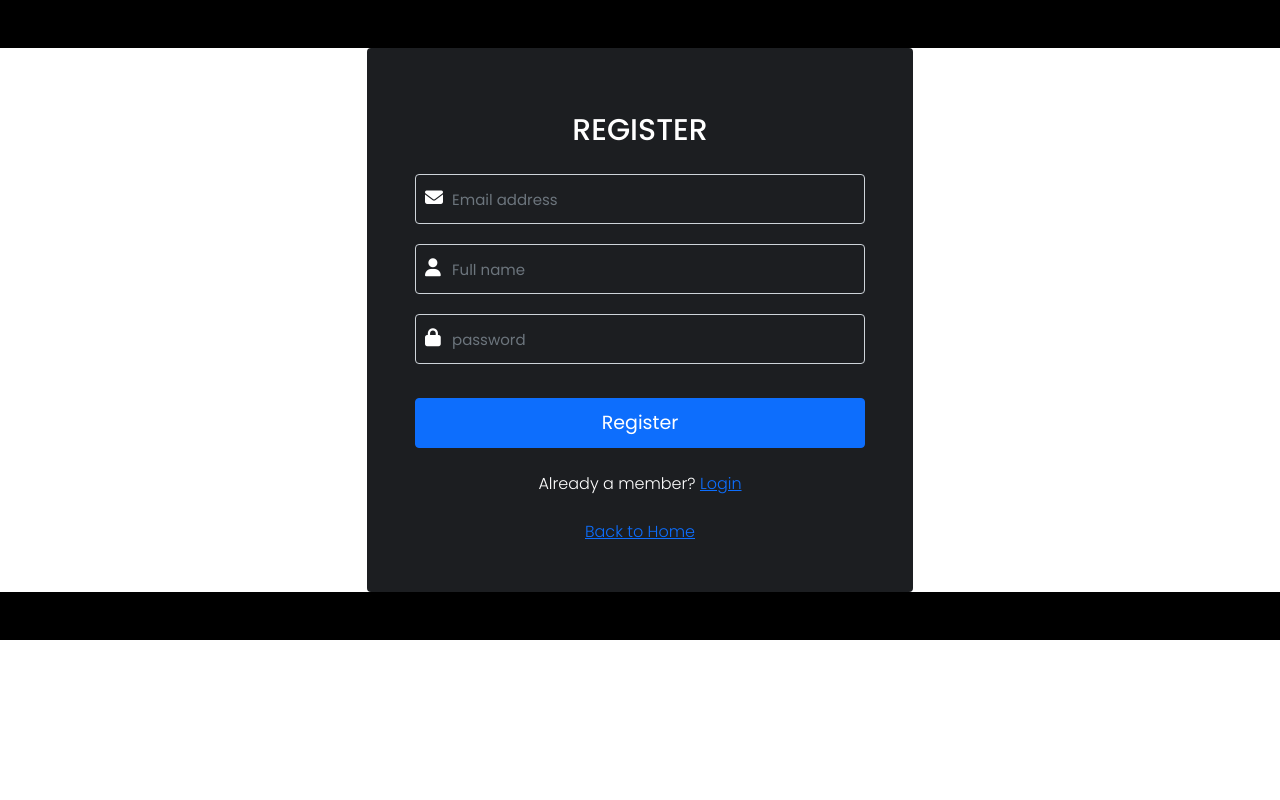
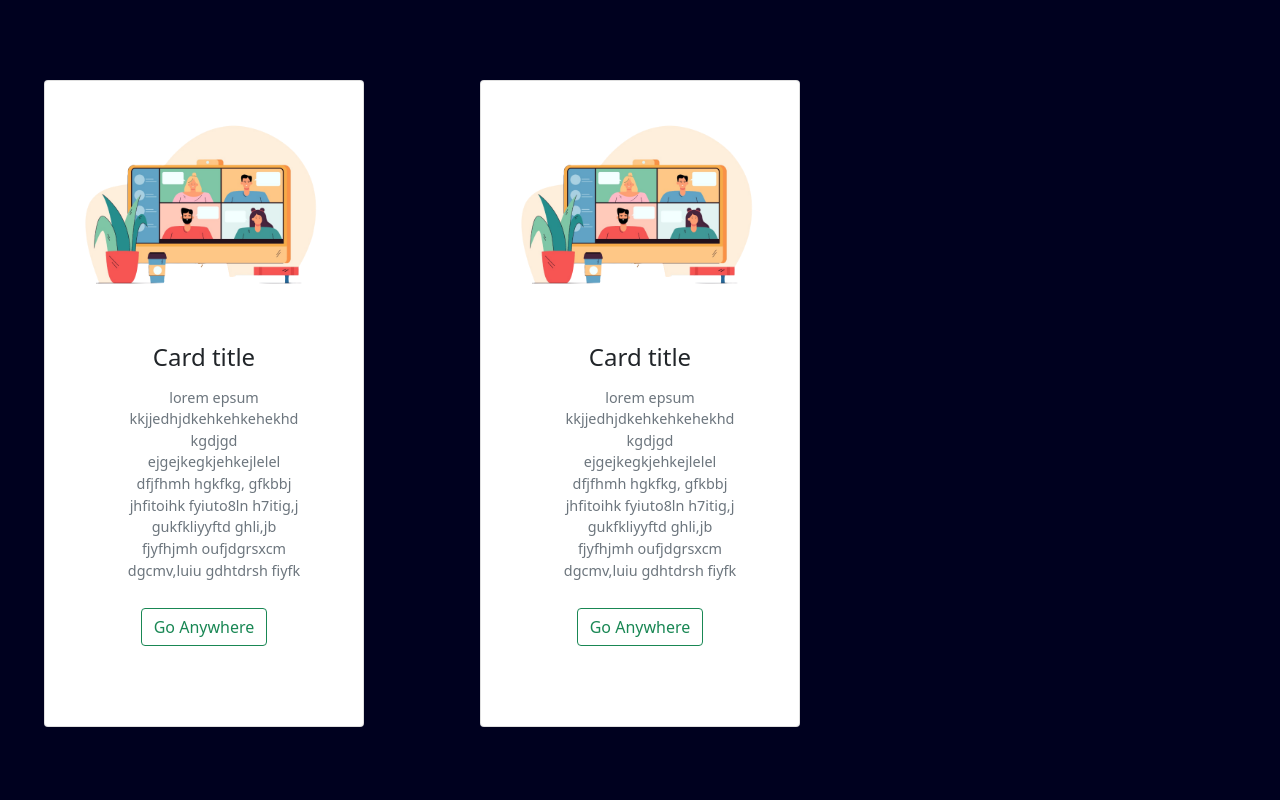
Before and after one commit to Kajal-7/SE_Project, a React (Create React App) app in the folder meetapp/: page /register in a window 1280 px wide. Shown: the top 800 px of the page. Built offline with nearby package versions, Linux system fonts and the light colour scheme; no server answers.

Commit message:
Card Design

```diff
--- a/meetapp/package.json
+++ b/meetapp/package.json
@@ -6,6 +6,7 @@
     "@testing-library/jest-dom": "^5.16.2",
     "@testing-library/react": "^12.1.4",
     "@testing-library/user-event": "^13.5.0",
+    "bootstrap": "^5.1.3",
     "firebase": "^9.6.10",
     "react": "^17.0.2",
     "react-dom": "^17.0.2",
--- a/meetapp/src/App.js
+++ b/meetapp/src/App.js
@@ -8,10 +8,13 @@ import KeynoteSession from "./pages/KeynoteSession";
 import InvitedTalk from "./pages/InvitedTalk";
 import Login from "./components/Authentication/Login";
 import Register from "./components/Authentication/Register";
+import navbar from "./components/Navbar/Navbar.js"
 
 
 function App() {
     return (
+      <div>
+      <navbar/>
     <div className = "App" >
         <Authentication child={
         <Router>
@@ -28,6 +31,7 @@ function App() {
       </Router>
       }/>
       </div>
+      </div>
     );
 }
 
--- /dev/null
+++ b/meetapp/src/components/Cards/Cards.js
@@ -0,0 +1,46 @@
+import React,{Component} from 'react'
+import Card from './CardsUI'
+import cam from "../../assets/startPic.png"
+import navbar from '../Navbar/Navbar.js'
+
+
+class Cards extends Component {
+     render(){
+         return(
+            //  <div><navbar/>
+
+
+             <div className="container-fluid d-flex justify-content-center">
+                 <div className="row">
+
+
+                         <div className="row">
+
+
+                     <div className="col-sm-6 col-md-6" id="first">
+                         <Card imgsrc={cam}/>
+
+                     </div>
+                     <div className="col-sm-6 col-md-6" id="sec">
+                     <Card imgsrc={cam}/>
+                     </div>
+                     <div className="col-sm-6 col-md-6" id="first">
+                     <Card imgsrc={cam}/>
+                     </div>
+                     <div className="col-sm-6 col-md-6" id="sec">
+                          <Card imgsrc={cam}/>
+
+                     </div>
+                     </div>
+                     {/* <div className="col-sm-6 col-md-6">
+                     <div className="row">
+                         <img src={cam} class="responsive"/> </div>
+                         </div> */}
+
+                 </div>
+             </div>
+            //  </div>
+         )
+     }
+}
+export default Cards
--- /dev/null
+++ b/meetapp/src/components/Cards/CardsUI.js
@@ -0,0 +1,29 @@
+import React from 'react'
+import cam from "../../assets/startPic.png"
+import './card-style.css'
+import navbar from '../Navbar/Navbar.js'
+
+const CardsUI = props => {
+  return (
+
+    <div>
+        <navbar/>
+   <div className="card text-center">
+   <div className="overflow">
+       <img src={props.imgsrc} alt="cam" className="card-img-top" />
+   </div>
+   <div className="card-body text-dark">
+       <h4 className="card-title">Card title</h4>
+       <p className="card-text text-secondary">
+           lorem epsum kkjjedhjdkehkehkehekhdkgdjgd ejgejkegkjehkejlelel dfjfhmh hgkfkg, gfkbbj jhfitoihk fyiuto8ln h7itig,j gukfkliyyftd ghli,jb fjyfhjmh oufjdgrsxcm dgcmv,luiu gdhtdrsh fiyfk
+       </p>
+       <a href="#" className="btn btn-outline-success">Go Anywhere</a>
+   </div>
+
+   </div>
+   </div>
+
+  )
+}
+
+export default CardsUI
--- /dev/null
+++ b/meetapp/src/components/Cards/card-style.css
@@ -0,0 +1,73 @@
+.card{
+
+    width:20rem;
+
+   padding: 2rem;
+    margin-top:5rem;
+}
+#sec{
+    margin-left: -5rem;
+}
+
+
+#first{
+
+    margin-left: -5rem;
+}
+p{
+    align-items: center;
+    justify-content: center;
+    margin: 0px 0px 20px 20px;
+}
+.card:hover{
+
+    box-shadow: 5px 10px 20px 1px rgba(180, 147, 14, 0.8) !important;
+}
+.card-body{
+    padding: 3rem 0 !important;
+}
+.card-text{
+    font-size: 0.9rem;
+    padding: 0.4rem 1.9rem;
+}
+
+.container-fluid-row{
+
+    padding-top:6rem;
+}
+
+.overflow{
+    overflow: hidden;
+}
+
+.card-img-top{
+    transform: scale(1);
+    transition: transform 0.5s ease;
+}
+
+.card-img-top:hover{
+    transform: scale(1.8);
+}
+
+@media screen and (max-width: 1200px) {
+
+    #sec{
+        margin-left: 5rem;
+    }
+
+    /* .card{
+
+        padding-left:7rem;
+    }
+     */
+    #first{
+
+        margin-left: 5rem;
+    }
+
+  }
+
+  /* .responsive{
+    width: 40%;
+    height: auto;
+  } */
--- a/meetapp/src/components/Navbar/Navbar.js
+++ b/meetapp/src/components/Navbar/Navbar.js
@@ -1,7 +1,6 @@
 import React,{useState} from "react";
 import { Link ,useNavigate} from "react-router-dom";
 import "./navbar.css";
-
 const Navbar = () => {
 
 
--- a/meetapp/src/index.js
+++ b/meetapp/src/index.js
@@ -1,11 +1,14 @@
 import React from 'react';
 import ReactDOM from 'react-dom';
 import App from './App';
+import "../node_modules/bootstrap/dist/css/bootstrap.min.css"
+import Card from "./components/Cards/Cards.js"
+// import Card from "./components/Cards/Cards.js"
 
 
 ReactDOM.render(
   <React.StrictMode>
-    <App />
+    < Card/>
   </React.StrictMode>,
   document.getElementById('root')
 );
```
Also changed, not shown: 1 other file (tests, documents, lock files or other folders).
